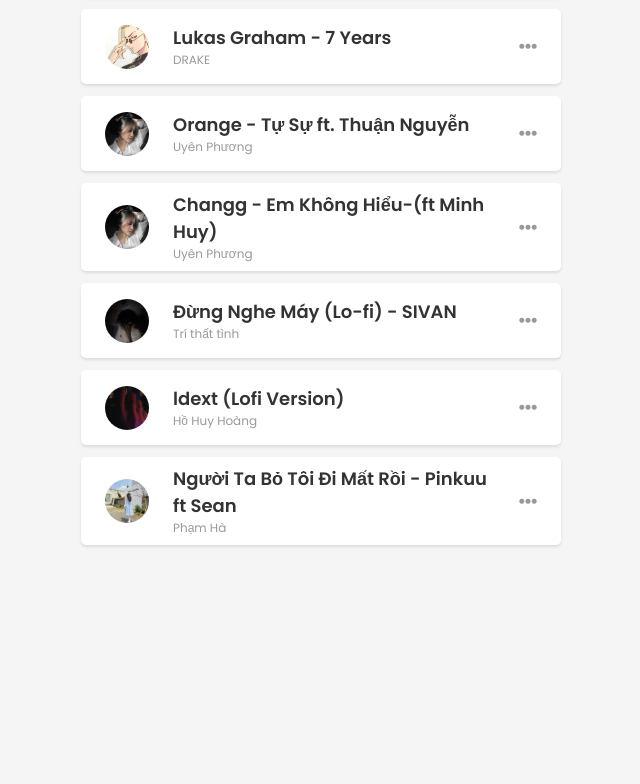
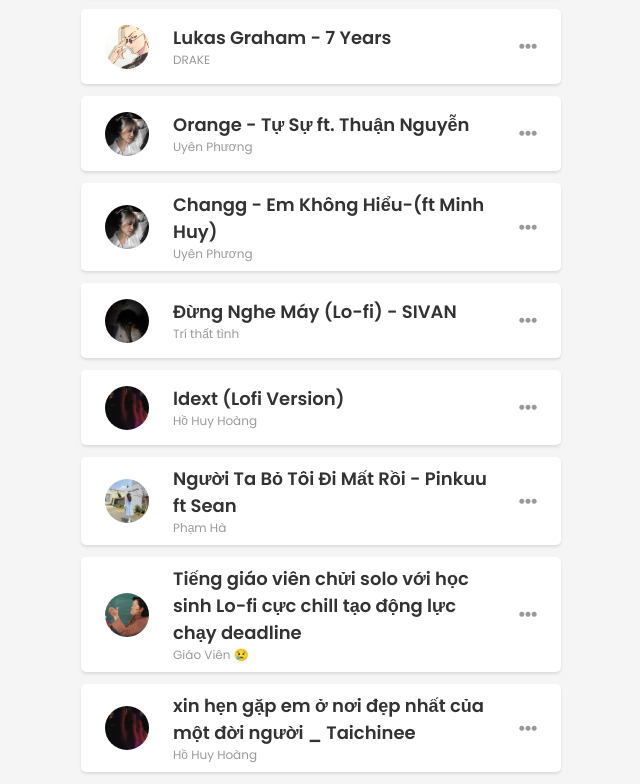
Before and after one commit to HoHuyHoang24/PlayMusic, a plain HTML site: page index.html in a window 1280 px wide. Shown: the part 2365-3149 px from the top of the page, without its empty margins (319-959 px from the left). Before the commit the page ends 2922 px from the top, so only its background shows below. Drawn offline with Linux system fonts and the light colour scheme.

Commit message:
Update index.html

```diff
--- a/index.html
+++ b/index.html
@@ -241,7 +241,18 @@ const app= {
     path: './assets/music/Người Ta Bỏ Tôi Đi Mất Rồi  -  Pinkuu ft Sean 「Lyrics」.mp3',
     img: './assets/img/Phạm Hà.jpg'
   },
-
+         {
+    name: 'Tiếng giáo viên chửi solo với học sinh Lo-fi cực chill tạo động lực chạy deadline',
+    singer: 'Giáo Viên 😢',
+    path: './assets/music/Tiếng giáo viên chửi solo với học sinh Lo-fi cực chill tạo động lực chạy deadline.mp3',
+    img: './assets/img/giaovien.jpg'
+  },
+      {
+    name: 'xin hẹn gặp em ở nơi đẹp nhất của một đời người _ Taichinee',
+    singer: 'Hồ Huy Hoàng',
+    path: './assets/music/xin hẹn gặp em ở nơi đẹp nhất của một đời người _ Taichinee「Memories Le」.mp3',
+    img: './assets/img/4b.jpg'
+  },
 ],
   render: function(){
     const htmls = this.songs.map((song,index) => {
```
